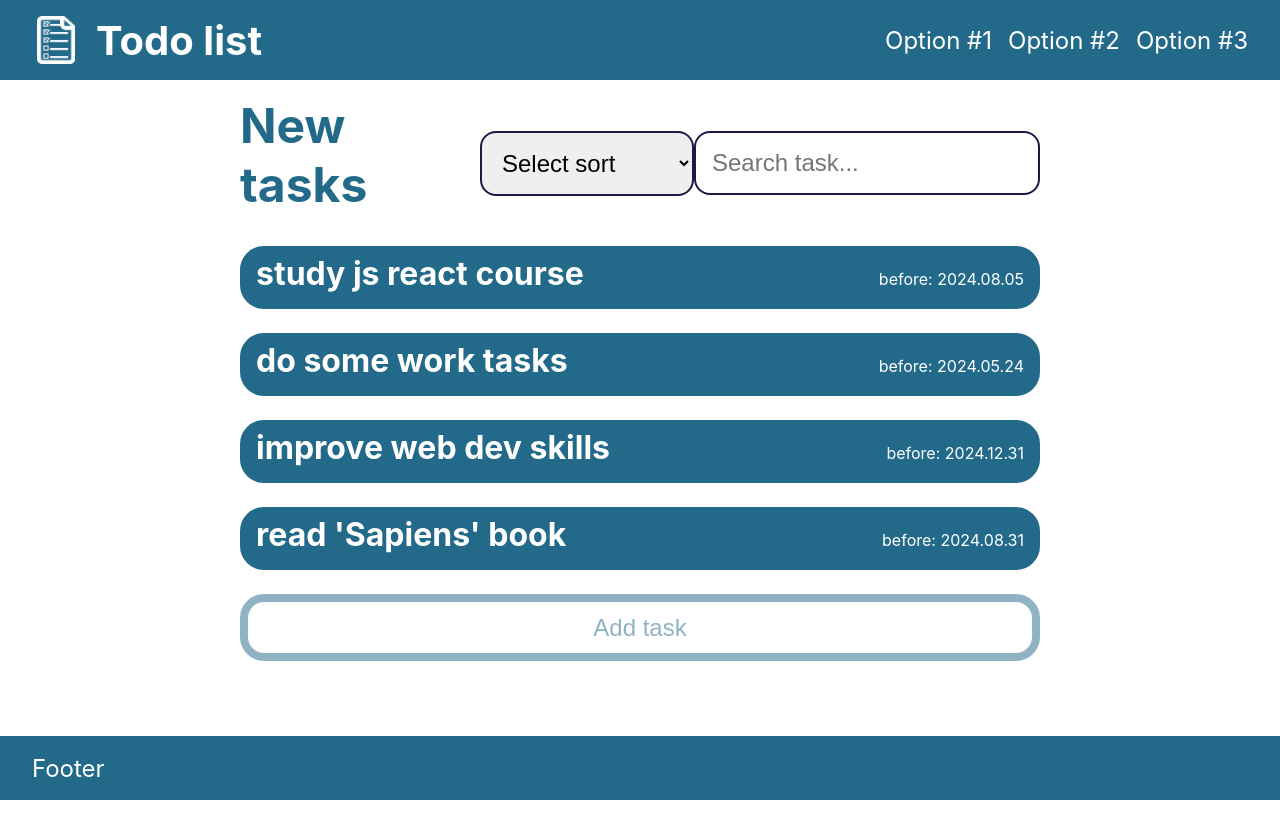
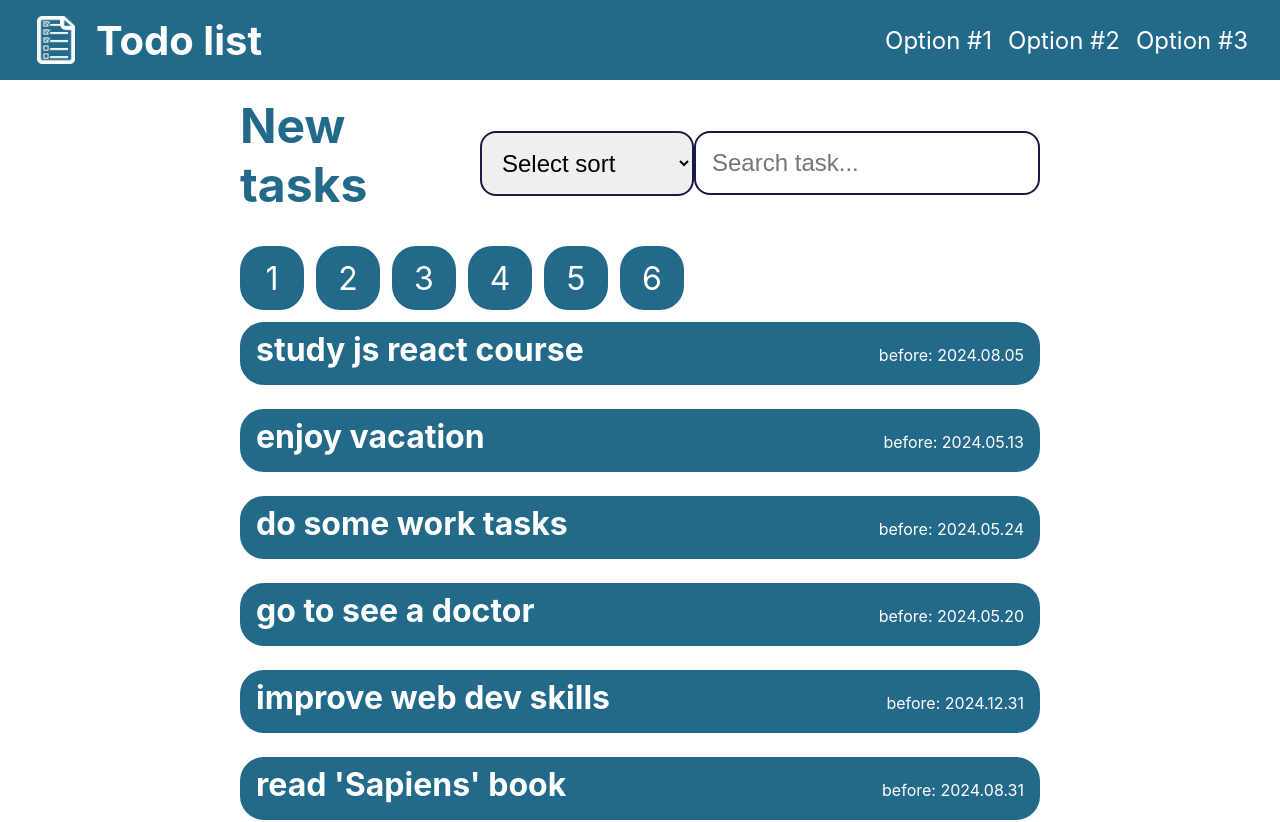
Before and after one commit to amakor97/todo-list, a React (Create React App) app: page / in a window 1280 px wide. Shown: the top 822 px of the page. Before the commit the page ends 800 px from the top, so only its background shows below. Built offline with nearby package versions, Linux system fonts and the light colour scheme.

Commit message:
feat: add useRef for scrolling to tasks

```diff
--- a/src/App.js
+++ b/src/App.js
@@ -114,7 +114,6 @@ function App() {
     }
   }
 
-
   return (
     <div>
       <Header/>
--- a/src/components/task/Task.js
+++ b/src/components/task/Task.js
@@ -1,10 +1,11 @@
 import task from "./task.module.css";
 
-import { useState } from "react";
+import { useState, forwardRef } from "react";
 
 import AddParticipantsForm from "../addParticipantsForm/AddParticipantsForm.js";
 
-export default function Task({taskData, onAddParticipant, onTaskComplete}) {
+export default forwardRef(
+    function Task({taskData, onAddParticipant, onTaskComplete, id}, ref) {
     const [isCardOpened, setIsCardOpened] = useState(false);
     const [isAddFormShowed, setAddFormShowed] = useState(false);
 
@@ -40,7 +41,7 @@ export default function Task({taskData, onAddParticipant, onTaskComplete}) {
 
 
     return (
-    <div className={task.task}>
+      <div className={task.task} ref={ref} id={id}>
         <div className={task.header} onClick={handleClickEvent}>
           <h2 className={task.title}>{taskData.description}</h2>
           <p>before: {taskData.finishDate}</p>
@@ -77,3 +78,4 @@ export default function Task({taskData, onAddParticipant, onTaskComplete}) {
       </div>
     )
   }
+);
--- /dev/null
+++ b/src/components/taskLink/TaskLink.js
@@ -0,0 +1,7 @@
+import taskLink from "./taskLink.module.css";
+
+export default function TaskLink({taskNum, onLinkClick}) {
+  return (
+    <div className={taskLink.taskLink} onClick={() => onLinkClick(taskNum)}>{taskNum}</div>
+  )
+}
--- /dev/null
+++ b/src/components/taskLink/taskLink.module.css
@@ -0,0 +1,13 @@
+.taskLink {
+  display: flex;
+  justify-content: center;
+  align-items: center;
+  width: 64px;
+  height: 64px;
+
+  font-size: 32px;
+  color: white;
+
+  border-radius: 24px;
+  background-color: rgb(35, 106, 138);
+}
--- a/src/components/tasksList/TasksList.js
+++ b/src/components/tasksList/TasksList.js
@@ -1,10 +1,12 @@
 import tasksList from "./tasksList.module.css";
+
+import TaskLink from "../taskLink/TaskLink.js";
 import Task from "../task/Task.js";
 import SortSelect from "../sortSelect/SortSelect.js";
 import Search from "../search/Search.js";
 import AddTaskForm from "../addTaskForm/AddTaskForm.js";
 
-import { useState, useContext } from "react";
+import { useState, useContext, useRef } from "react";
 import { PageSettings } from "../../pageSettings.js";
 
 const sortOptions = [
@@ -20,6 +22,8 @@ export default function TasksList() {
   const [isAddTaskFormShowed, setAddTaskFormShowed] = useState(false);
   const contextData = useContext(PageSettings);
 
+  const refElem = useRef(null);
+
   const error = contextData.error;
   const dispatch = contextData.dispatch;
   const tasks = contextData.tasks;
@@ -28,6 +32,7 @@ export default function TasksList() {
   if (error) {
     return null;
   }
+
 
   function getMaxTaskId(tasks) {
     let maxId = 0;
@@ -90,6 +95,14 @@ export default function TasksList() {
     setAddTaskFormShowed(false);
   }
 
+
+  function handleScroll(ref) {
+    const targetElem = document.getElementById(`task-id-${ref}`);
+    refElem.current = targetElem;
+    refElem.current.scrollIntoView();
+  }
+
+
   let tasksArr = tasks.filter(task => task.status !== "finished");
   tasksArr = tasksArr.filter(task =>
     task.description.toLowerCase().includes(searchText.toLowerCase()));
@@ -104,9 +117,21 @@ export default function TasksList() {
       </div>
       {
         (tasksArr.length !== 0) ?
+        <div className={tasksList.linksCont}>
+          {
+            tasksArr.map(task =>
+            <TaskLink taskNum={task.id} onLinkClick={handleScroll} key={task.id}/>)
+          }
+        </div> :
+        null
+      }
+
+      {
+        (tasksArr.length !== 0) ?
         tasksArr.map(task =>
           <Task
             taskData={task}
+            id={`task-id-${task.id}`}
             key={task.id}
             onAddParticipant={handleAddParticipant}
             onTaskComplete={handleTaskComplete}/>
--- a/src/components/tasksList/tasksList.module.css
+++ b/src/components/tasksList/tasksList.module.css
@@ -17,6 +17,13 @@
 
   font-size: 3em;
   color: rgb(35, 106, 138);
+}
+
+.linksCont {
+  display: flex;
+  flex-wrap: wrap;
+  gap: 12px;
+  margin-bottom: 12px;
 }
 
 .addTaskFormBtn {
--- a/src/hooks/useTasks.js
+++ b/src/hooks/useTasks.js
@@ -16,7 +16,7 @@ export default function useTasks() {
       comments: ["not important"],
       description: "enjoy vacation",
       participants: ["myself"],
-      status: "finished"
+      status: "not finished"
     },
     {
       id: 3,
@@ -34,7 +34,7 @@ export default function useTasks() {
       comments: ["important"],
       description: "go to see a doctor",
       participants: ["myself"],
-      status: "finished"
+      status: "not finished"
     },
     {
       id: 5,
--- a/src/tasks.js
+++ b/src/tasks.js
@@ -15,7 +15,7 @@ export default [
     comments: ["not important"],
     description: "enjoy vacation",
     participants: ["myself"],
-    status: "finished"
+    status: "not finished"
   },
   {
     id: 3,
@@ -33,7 +33,7 @@ export default [
     comments: ["important"],
     description: "go to see a doctor",
     participants: ["myself"],
-    status: "finished"
+    status: "not finished"
   },
   {
     id: 5,
```
Lines whose indentation alone changed are shown as unchanged.
